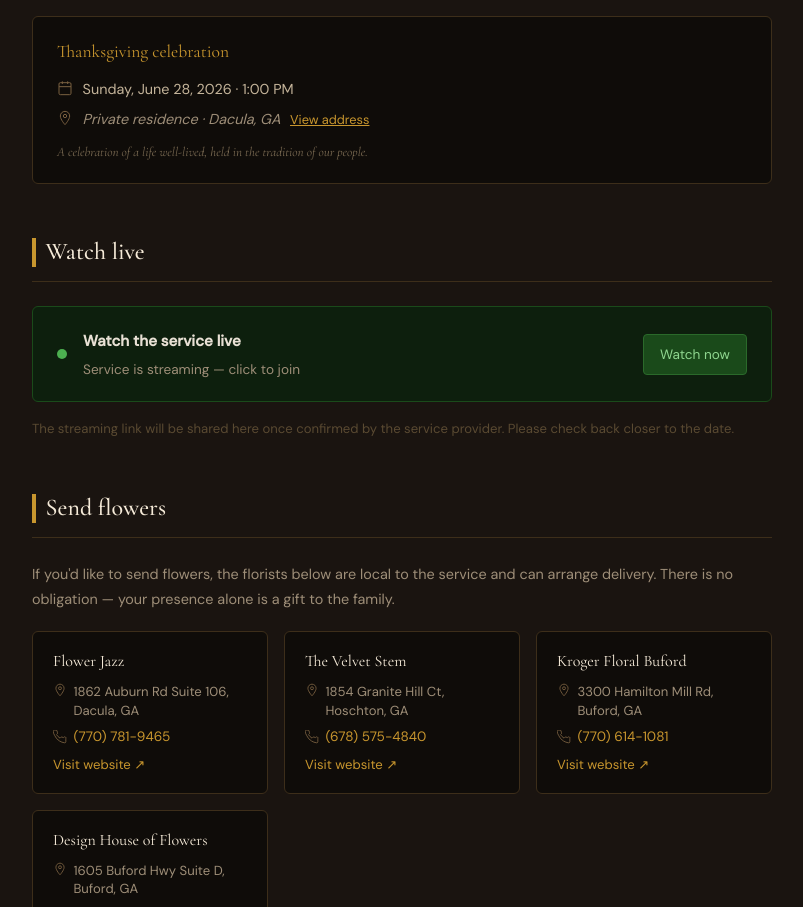
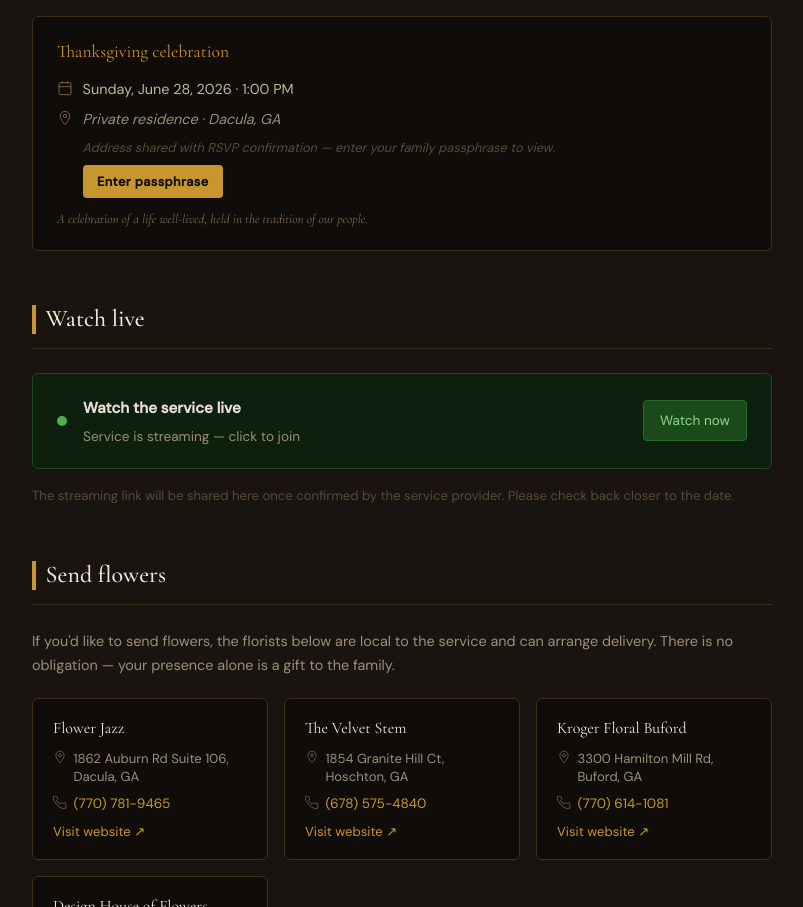
Before and after one commit to AggregateSolutions/keepingthem, a Next.js app: page /akan/benjamin-kwadwo-kwayisi in a window 1280 px wide. Shown: the part 1627-2534 px from the top of the page, without its empty margins (238-1041 px from the left). Built offline with nearby package versions, Linux system fonts and the light colour scheme; no server answers.

Commit message:
Make thanksgiving address unlock more prominent with passphrase guidance

```diff
--- a/components/ThanksgivingUnlock.tsx
+++ b/components/ThanksgivingUnlock.tsx
@@ -48,18 +48,22 @@ export default function ThanksgivingUnlock({ slug }: { slug: string }) {
   }
 
   return (
-    <span>
+    <span style={{ display: "block" }}>
       <span style={{ color: "var(--text-muted)", fontStyle: "italic" }}>Private residence · Dacula, GA</span>
+      <span style={{ display: "block", fontSize: "0.8rem", color: "var(--text-faint)", marginTop: "0.35rem", fontStyle: "italic" }}>
+        Address shared with RSVP confirmation — enter your family passphrase to view.
+      </span>
       {!open && (
         <button
           onClick={() => setOpen(true)}
           style={{
-            marginLeft: "0.6rem", background: "none", border: "none",
-            color: "var(--gold)", fontSize: "0.8rem", cursor: "pointer",
-            textDecoration: "underline", padding: 0, fontFamily: "var(--font-sans)",
+            marginTop: "0.4rem", display: "inline-block", background: "var(--gold)",
+            color: "var(--bg-deep)", border: "none", borderRadius: "4px",
+            padding: "0.35rem 0.9rem", fontSize: "0.8rem", cursor: "pointer",
+            fontFamily: "var(--font-sans)", fontWeight: 600, letterSpacing: "0.03em",
           }}
         >
-          View address
+          Enter passphrase
         </button>
       )}
       {open && (
```
